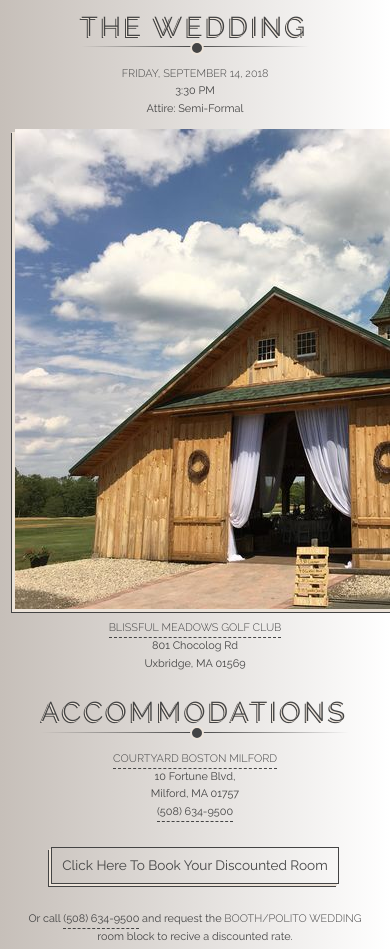
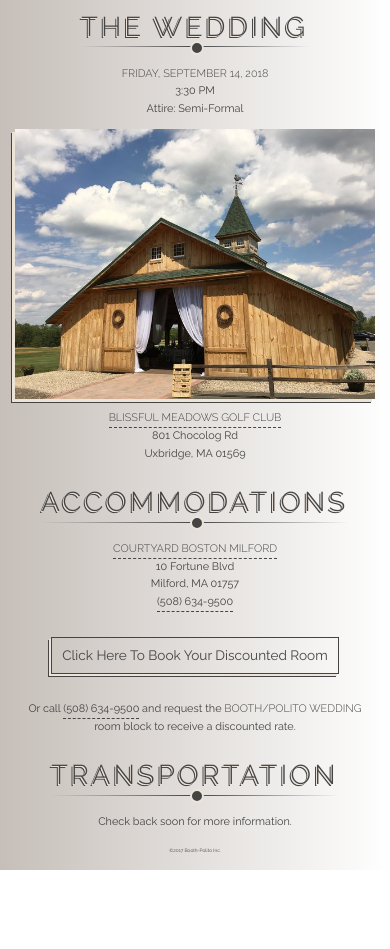
Before and after one commit to boothpolitowedding/boothpolitowedding.github.io, a website: page index.html in a window 390 px wide. Shown: the part 720-1669 px from the top of the page. After the commit the page ends 1590 px from the top, so only its background shows below. Drawn offline with Linux system fonts and the light colour scheme.

Commit message:
fix spelling. max images responsive

```diff
--- a/index.html
+++ b/index.html
@@ -57,7 +57,7 @@
                     <h2>Accommodations</h2>
                     <p><strong><a href="https://www.google.com/maps/dir/''/Milford+Courtyard/data=!4m5!4m4!1m0!1m2!1m1!1s0x89e473b34f347a23:0x4d0e8604910eaaf8?sa=X&ved=0ahUKEwiPqai8kbjXAhUpwYMKHYCqCLAQ9RcIkgEwDw" target="_blank">Courtyard Boston Milford</a></strong>
                     <br>
-                    10 Fortune Blvd,
+                    10 Fortune Blvd
                     <br>
                     Milford, MA 01757
                     <br>
@@ -65,7 +65,7 @@
                     </p>
                     <a href="http://www.marriott.com/meeting-event-hotels/group-corporate-travel/groupCorp.mi?resLinkData=Booth/Polito%20Wedding%20Room%20Block%5EBOSML%60GEPGEPA%7CGEPGEPB%60124.00-144.00%60USD%60false%604%609/13/18%609/15/18%608/23/18&app=resvlink&stop_mobi=yes" class="btn" target="_blank">Click Here To Book Your Discounted Room</a>
                     <p>
-                        Or call <a href="tel:508-634-9500">(508) 634-9500</a> and request the <strong>Booth/Polito Wedding</strong> room block to recive a discounted rate.
+                        Or call <a href="tel:508-634-9500">(508) 634-9500</a> and request the <strong>Booth/Polito Wedding</strong> room block to receive a discounted rate.
                     </p>
                 </div>
                 <div class="col" id="transportation">
--- a/src/styles/partials/_custom.scss
+++ b/src/styles/partials/_custom.scss
@@ -33,7 +33,10 @@
 .img-border {
     display: inline-block;
     box-shadow: -3px 3px 0 $accent-3, -4px 4px 0 rgba($accent-4, 1);
-
+}
+img {
+    max-width: 100%;
+    height: auto;
 }
 
 // wrapper
```
Also changed, not shown: css/styles.css, css/styles.min.css.
